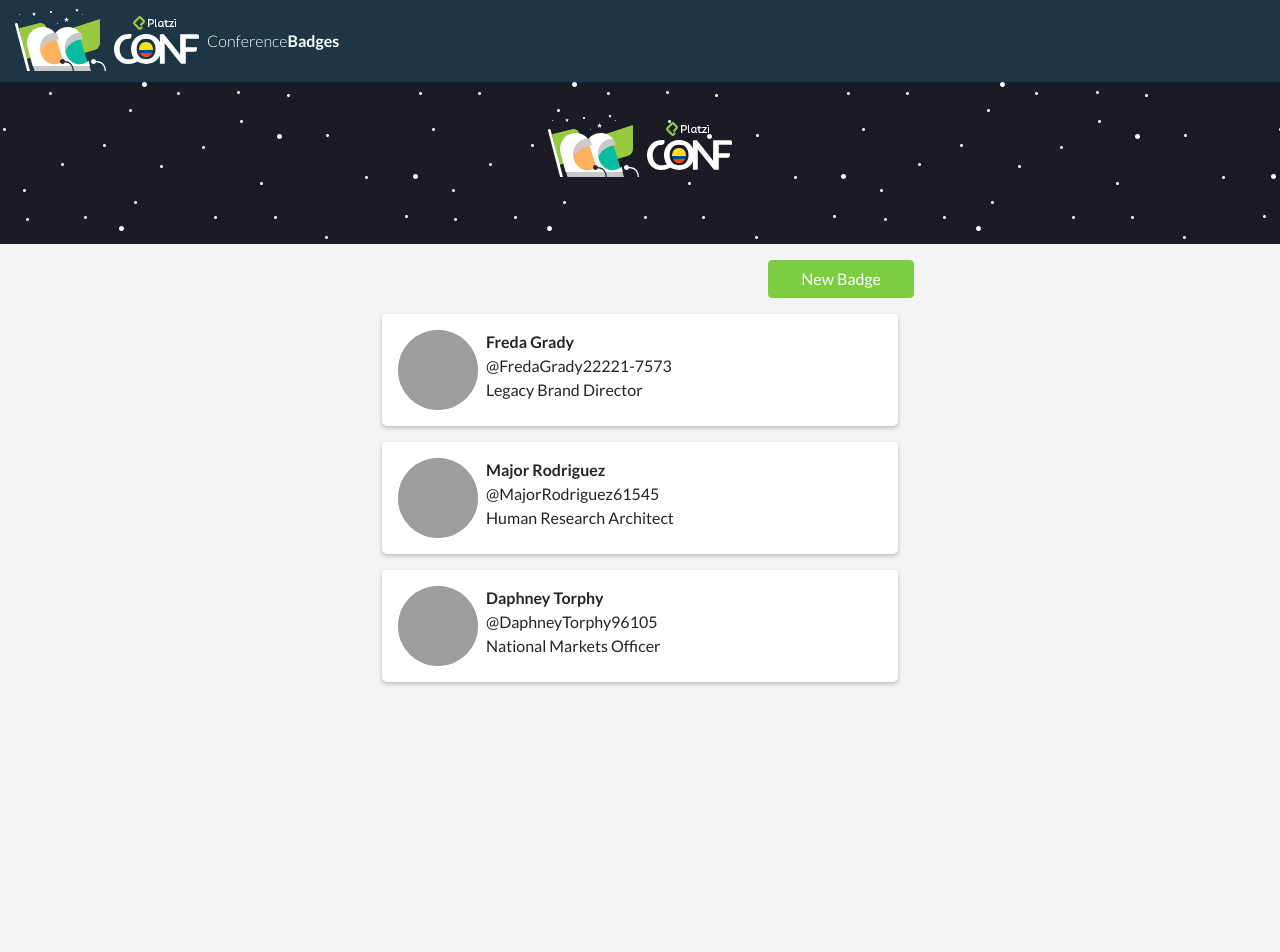
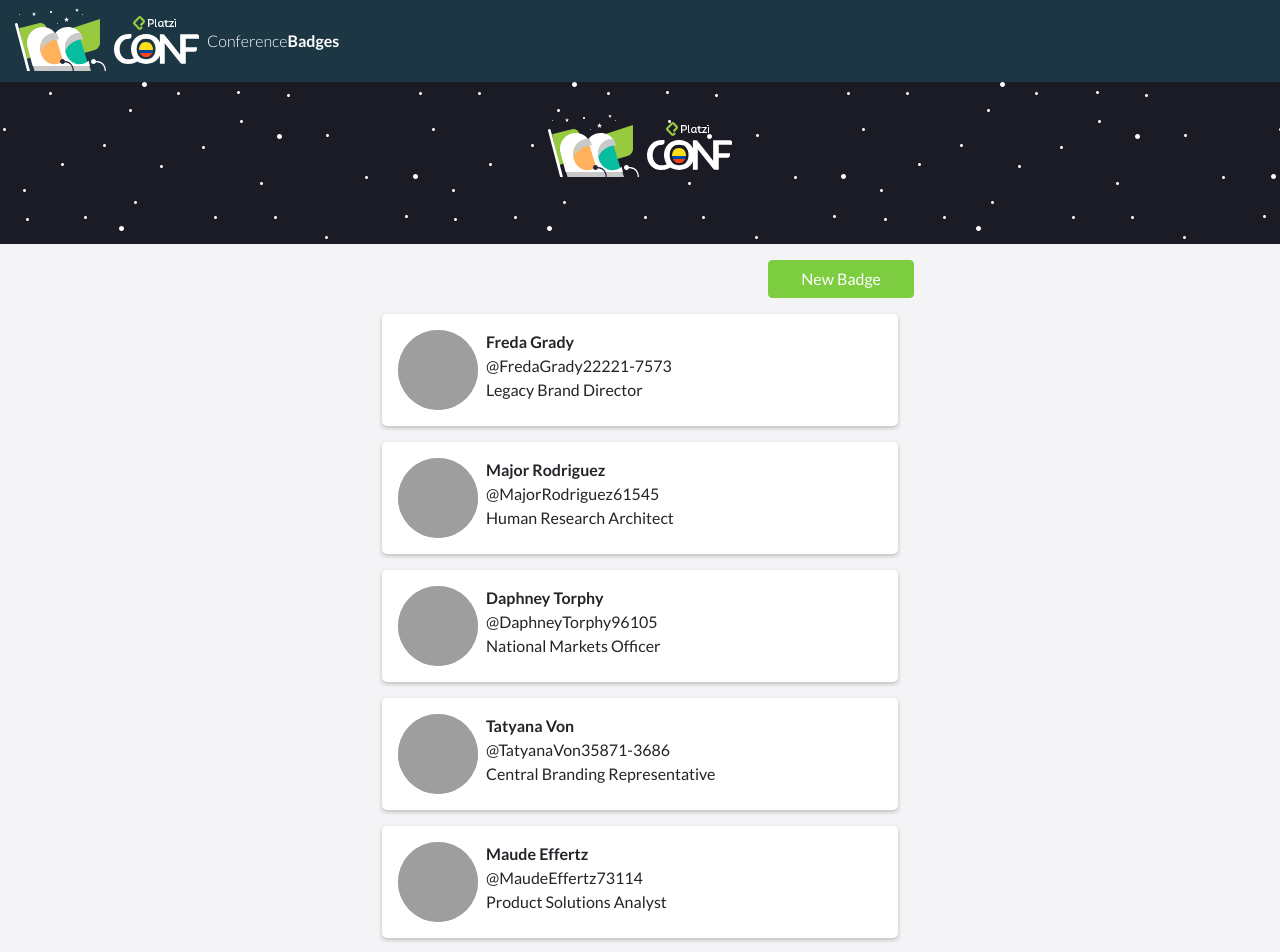
Before and after one commit to Sparragus/platzi-badges, a React (Create React App) app: page /badges in a window 1280 px wide. Shown: the top 952 px of the page. Before the commit the page ends 800 px from the top, so only its background shows below. Built offline with nearby package versions, Linux system fonts and the light colour scheme; data requests are answered from the project's data file; grey boxes are pictures that could not be loaded.

Commit message:
Add fake API definition Add fake API call

```diff
--- /dev/null
+++ b/src/api.js
@@ -0,0 +1,53 @@
+const BASE_URL = 'http://localhost:3001';
+
+const delay = ms => new Promise(resolve => setTimeout(resolve, ms));
+const randomNumber = (min = 0, max = 1) =>
+  Math.floor(Math.random() * (max - min + 1)) + min;
+const simulateNetworkLatency = (min = 30, max = 1500) =>
+  delay(randomNumber(min, max));
+
+async function callApi(endpoint, options = {}) {
+  await simulateNetworkLatency();
+
+  options.headers = {
+    'Content-Type': 'application/json',
+    Accept: 'application/json',
+  };
+
+  const url = BASE_URL + endpoint;
+  const response = await fetch(url, options);
+  const data = await response.json();
+
+  return data;
+}
+
+const api = {
+  badges: {
+    list() {
+      return callApi('/badges');
+    },
+    create(badge) {
+      return callApi(`/badges`, {
+        method: 'POST',
+        body: JSON.stringify(badge),
+      });
+    },
+    read(badgeId) {
+      return callApi(`/badges/${badgeId}`);
+    },
+    update(badgeId, updates) {
+      return callApi(`/badges/${badgeId}`, {
+        method: 'PUT',
+        body: JSON.stringify(updates),
+      });
+    },
+    // Lo hubiera llamado `delete`, pero `delete` es un keyword en JavaScript asi que no es buena idea :P
+    remove(badgeId) {
+      return callApi(`/badges/${badgeId}`, {
+        method: 'DELETE',
+      });
+    },
+  },
+};
+
+export default api;
--- a/src/index.js
+++ b/src/index.js
@@ -8,5 +8,7 @@
 const container = document.getElementById('app');
 
 ReactDOM.render(
-  <App />,
+  <React.StrictMode>
+    <App />
+  </React.StrictMode>,
   container);
--- a/src/pages/Badges.js
+++ b/src/pages/Badges.js
@@ -4,20 +4,43 @@
 import './styles/Badges.css';
 import confLogo from '../images/badge-header.svg';
 import BadgeList from '../components/BadgesList';
-
-import data from '../fixtures/data';
+import api from '../api';
 
 class Badges extends Component {
 
   constructor(props) {
     super(props);
     this.state = {
-      data
+      loading: true,
+      error: null,
+      data : undefined
     }
   }
 
+  componentDidMount() {
+    this.fetchData();
+  }
+
+  fetchData = async () => {
+    this.setState( {
+      loading: true,
+      error: null
+    });
+
+    try {
+      const data = await api.badges.list();
+      this.setState({ loading: false, data });
+    } catch (error) {
+      this.setState({ loading: false, error });
+    }
+  }
 
   render() {
+
+    if (this.state.loading === true) {
+        return 'Loading...';
+    }
+
     return (
       <>
         <div className="Badges">
```
Also changed, not shown: 1 other file (tests, documents, lock files or other folders).
